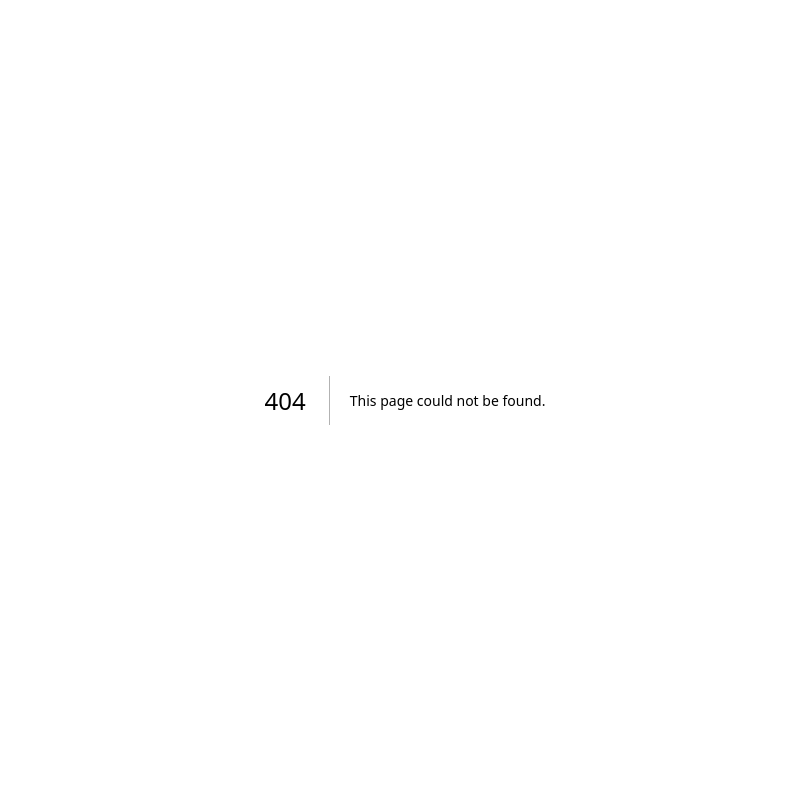
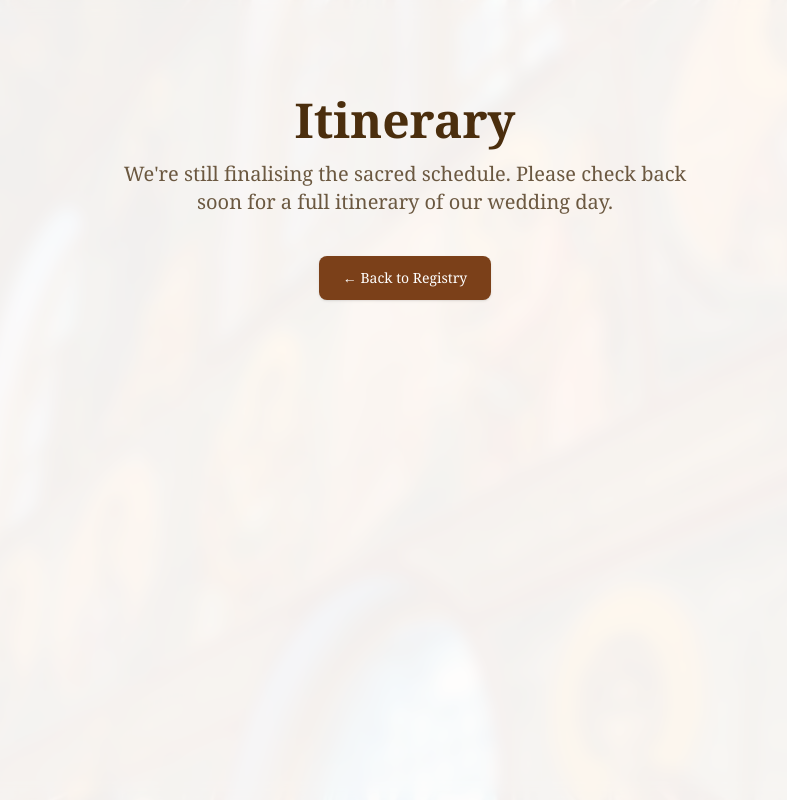
Before and after one commit to Timothy-itayi/registry, a Next.js app in the folder wedding_registry/: page /itinerary in a window 1280 px wide. Before the commit this address had no page. Shown: the whole page, without its empty margins (235-1022 px from the left). Built offline with nearby package versions, Linux system fonts and the light colour scheme.

Commit message:
update nav

```diff
--- /dev/null
+++ b/wedding_registry/app/itinerary/page.tsx
@@ -0,0 +1,38 @@
+// app/itinerary/page.tsx
+"use client"
+
+import Image from "next/image"
+import Link from "next/link"
+
+export default function ItineraryPage() {
+  return (
+    <main className="relative min-h-screen bg-[#fdf8f3] text-[#4b2e0d] font-serif overflow-hidden">
+      {/* Background image (optional) */}
+      <Image
+        src="/registry_imgs/interior.jpg"
+        alt="Background"
+        fill
+        className="object-cover object-center opacity-20"
+        priority
+      />
+      <div className="absolute inset-0 bg-white/70 backdrop-blur-sm" />
+
+      {/* Content */}
+      <section className="relative z-10 flex flex-col justify-center items-center text-center px-4 py-24">
+        <h1 className="text-4xl md:text-5xl font-semibold mb-4">Itinerary</h1>
+        <p className="text-lg md:text-xl max-w-xl text-[#6b5840]">
+          We're still finalising the sacred schedule. Please check back soon for a full itinerary of our wedding day.
+        </p>
+
+        <div className="mt-10">
+          <Link
+            href="/"
+            className="inline-block px-6 py-3 bg-[#7B4019] hover:bg-[#8f2800] text-white text-sm rounded-md shadow transition-all duration-200"
+          >
+            ← Back to Registry
+          </Link>
+        </div>
+      </section>
+    </main>
+  )
+}
```
